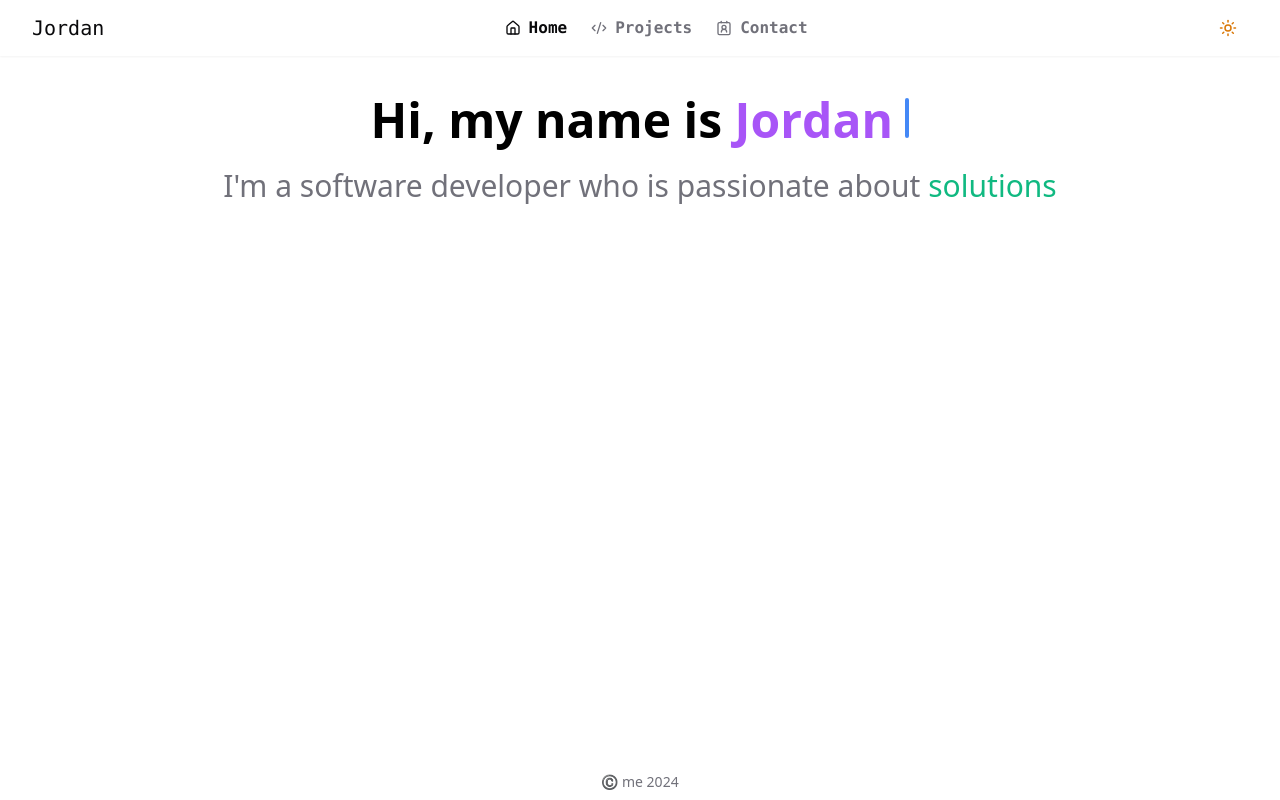
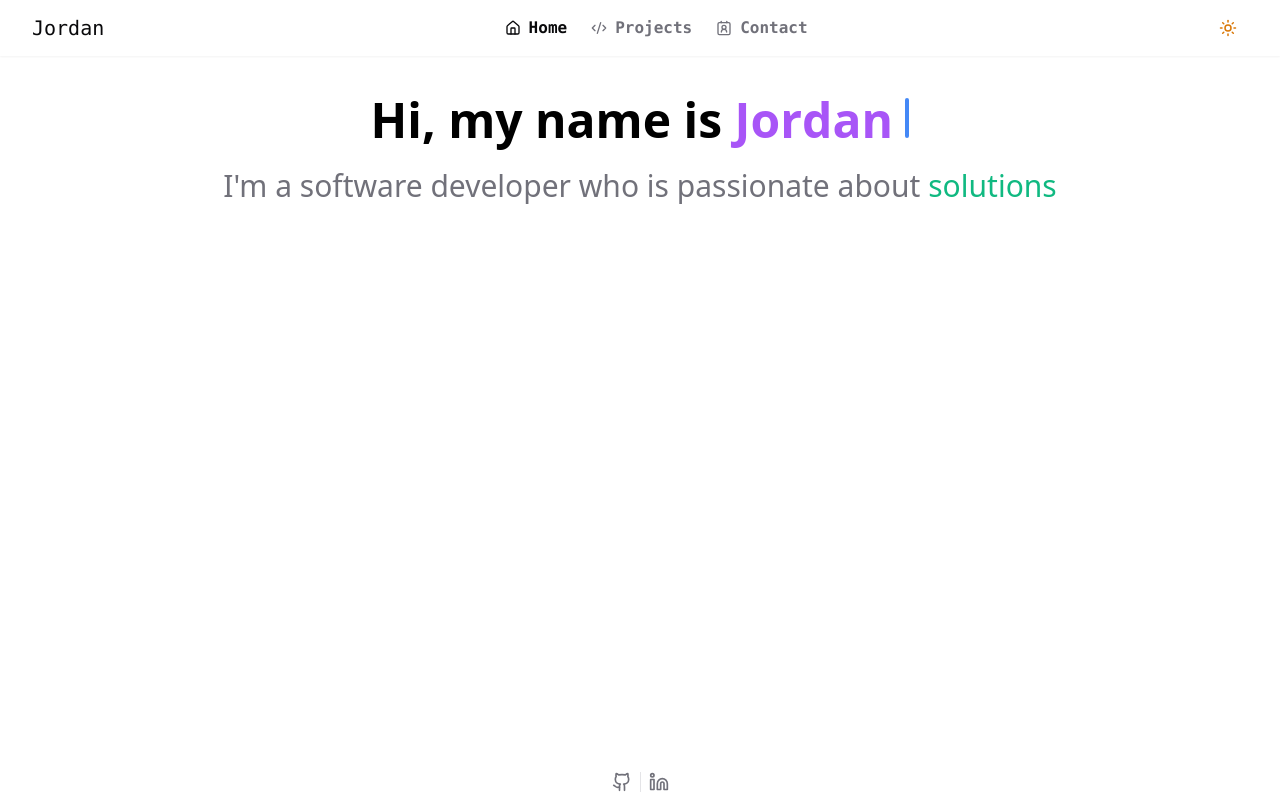
Before and after one commit to JordanTHarris/portfolio, a React (Vite) app: page / in a window 1280 px wide. Built offline with nearby package versions, Linux system fonts and the light colour scheme.

Commit message:
Change footer to display Github and LinkedIn links

```diff
--- a/package.json
+++ b/package.json
@@ -11,6 +11,7 @@
   },
   "dependencies": {
     "@radix-ui/react-scroll-area": "^1.0.5",
+    "@radix-ui/react-separator": "^1.0.3",
     "@radix-ui/react-slot": "^1.0.2",
     "class-variance-authority": "^0.7.0",
     "clsx": "^2.1.1",
--- /dev/null
+++ b/src/components/layout/footer.tsx
@@ -0,0 +1,24 @@
+import { Github, Linkedin } from "lucide-react";
+import { Separator } from "../ui/separator";
+
+export function Footer() {
+  return (
+    <div className="flex items-center justify-center gap-2 py-2">
+      <a
+        className="text-muted-foreground hover:text-foreground"
+        href="https://github.com/JordanTHarris"
+        target="_blank"
+      >
+        <Github className="h-5 w-5" />
+      </a>
+      <Separator orientation="vertical" className="h-5" />
+      <a
+        className="text-muted-foreground hover:text-foreground"
+        href="https://github.com/JordanTHarris"
+        target="_blank"
+      >
+        <Linkedin className="h-5 w-5" />
+      </a>
+    </div>
+  );
+}
--- a/src/components/layout/layout.tsx
+++ b/src/components/layout/layout.tsx
@@ -1,6 +1,7 @@
 import { Outlet } from "react-router-dom";
-import { NavBar } from "./navbar";
-import { ScrollArea } from "../ui/scroll-area";
+import { NavBar } from "@/components/layout/navbar";
+import { Footer } from "@/components/layout/footer";
+import { ScrollArea } from "@/components/ui/scroll-area";
 
 export function Layout() {
   return (
@@ -9,8 +10,8 @@ export function Layout() {
       <ScrollArea className="container flex-1 overflow-y-auto overflow-x-hidden">
         <Outlet />
       </ScrollArea>
-      <footer className="container pb-2 text-center text-sm text-muted-foreground">
-        ©️ me 2024
+      <footer className="container">
+        <Footer />
       </footer>
     </div>
   );
--- /dev/null
+++ b/src/components/ui/separator.tsx
@@ -0,0 +1,29 @@
+import * as React from "react"
+import * as SeparatorPrimitive from "@radix-ui/react-separator"
+
+import { cn } from "@/lib/utils"
+
+const Separator = React.forwardRef<
+  React.ElementRef<typeof SeparatorPrimitive.Root>,
+  React.ComponentPropsWithoutRef<typeof SeparatorPrimitive.Root>
+>(
+  (
+    { className, orientation = "horizontal", decorative = true, ...props },
+    ref
+  ) => (
+    <SeparatorPrimitive.Root
+      ref={ref}
+      decorative={decorative}
+      orientation={orientation}
+      className={cn(
+        "shrink-0 bg-border",
+        orientation === "horizontal" ? "h-[1px] w-full" : "h-full w-[1px]",
+        className
+      )}
+      {...props}
+    />
+  )
+)
+Separator.displayName = SeparatorPrimitive.Root.displayName
+
+export { Separator }
```
Also changed, not shown: 1 other file (tests, documents, lock files or other folders).
